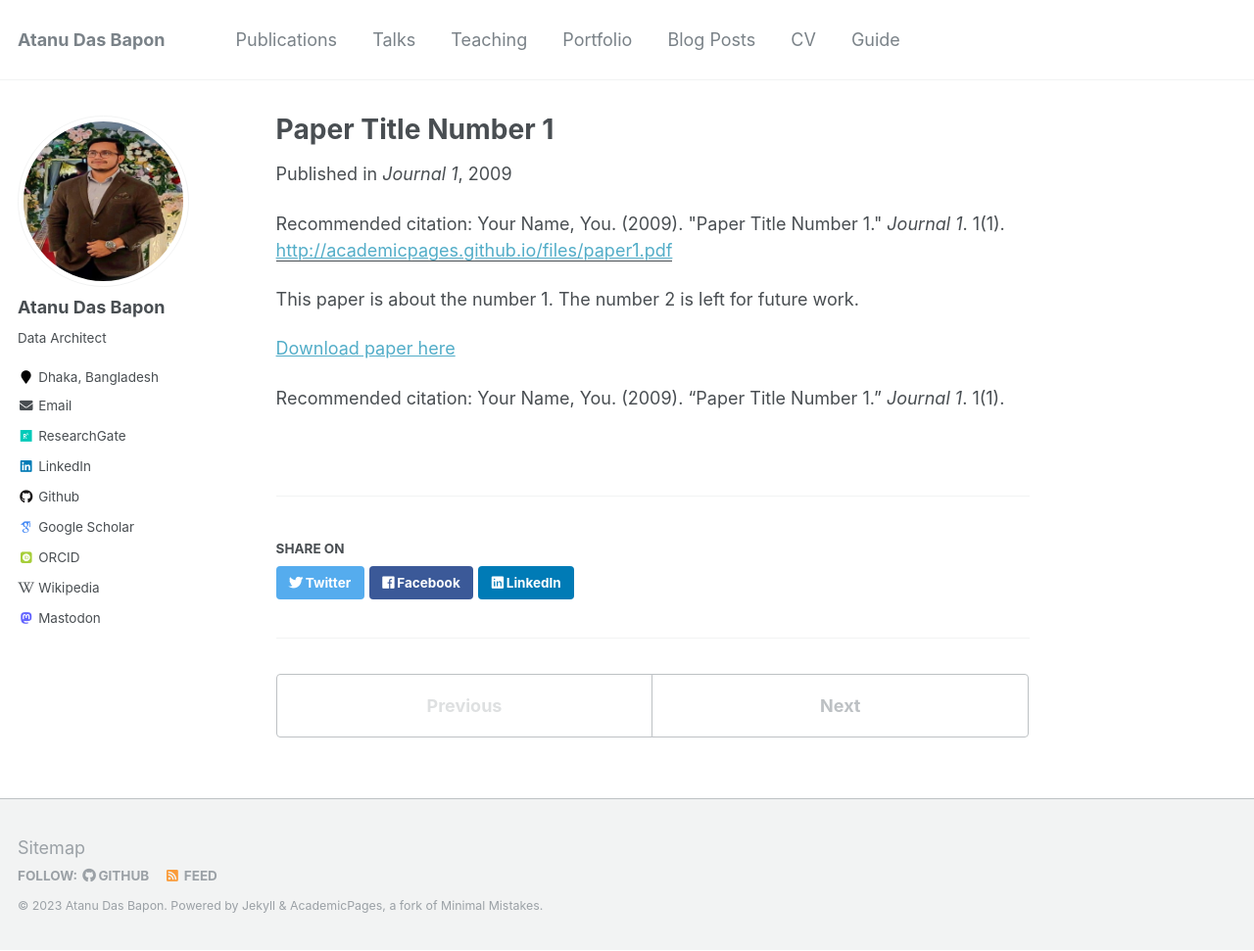
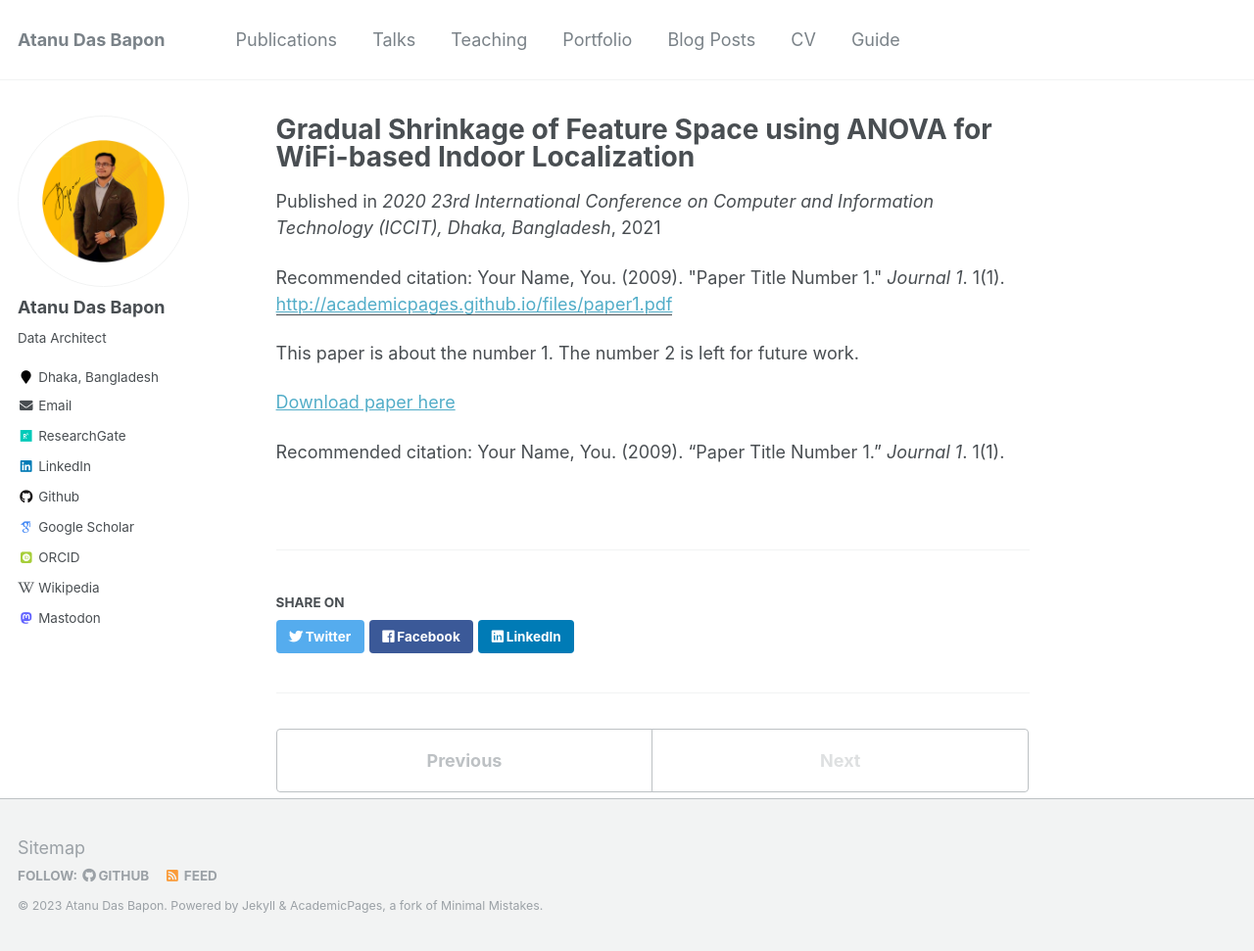
Before and after one commit to atanudasbapon/atanudasbapon.github-io, a Jekyll site: the page built from _publications/2009-10-01-paper-title-number-1.md, in a window 1280 px wide and 971 px high. Shown: the whole window at 98% size. Built offline with Jekyll 4.4.1, drawn with Linux system fonts in a browser that asks for light colours; some web fonts are replaced.

Commit message:
updated info v21

```diff
--- a/_config.yml
+++ b/_config.yml
@@ -81,7 +81,7 @@ analytics:
 # Site Author
 author:
   name             : "Atanu Das Bapon"
-  avatar           : "atanudasbapon.png"
+  avatar           : "AtanuDasBapon_v3.png"
   bio              : "Data Architect"
   location         : "Dhaka, Bangladesh"
   employer         :
--- a/_publications/2009-10-01-paper-title-number-1.md
+++ b/_publications/2009-10-01-paper-title-number-1.md
@@ -1,10 +1,10 @@
 ---
-title: "Paper Title Number 1"
+title: "Gradual Shrinkage of Feature Space using ANOVA for WiFi-based Indoor Localization"
 collection: publications
-permalink: /publication/2009-10-01-paper-title-number-1
+permalink: /publication/Gradual-Shrinkage-of-Feature-Space-using-ANOVA-for-WiFi-based-Indoor-Localization
 excerpt: 'This paper is about the number 1. The number 2 is left for future work.'
-date: 2009-10-01
-venue: 'Journal 1'
+date: 2021-04-06
+venue: '2020 23rd International Conference on Computer and Information Technology (ICCIT), Dhaka, Bangladesh'
 paperurl: 'http://academicpages.github.io/files/paper1.pdf'
 citation: 'Your Name, You. (2009). &quot;Paper Title Number 1.&quot; <i>Journal 1</i>. 1(1).'
 ---
```
Also changed, not shown: images/AtanuDasBapon_v3.png (added), images/atanudasbapon.png (deleted).
